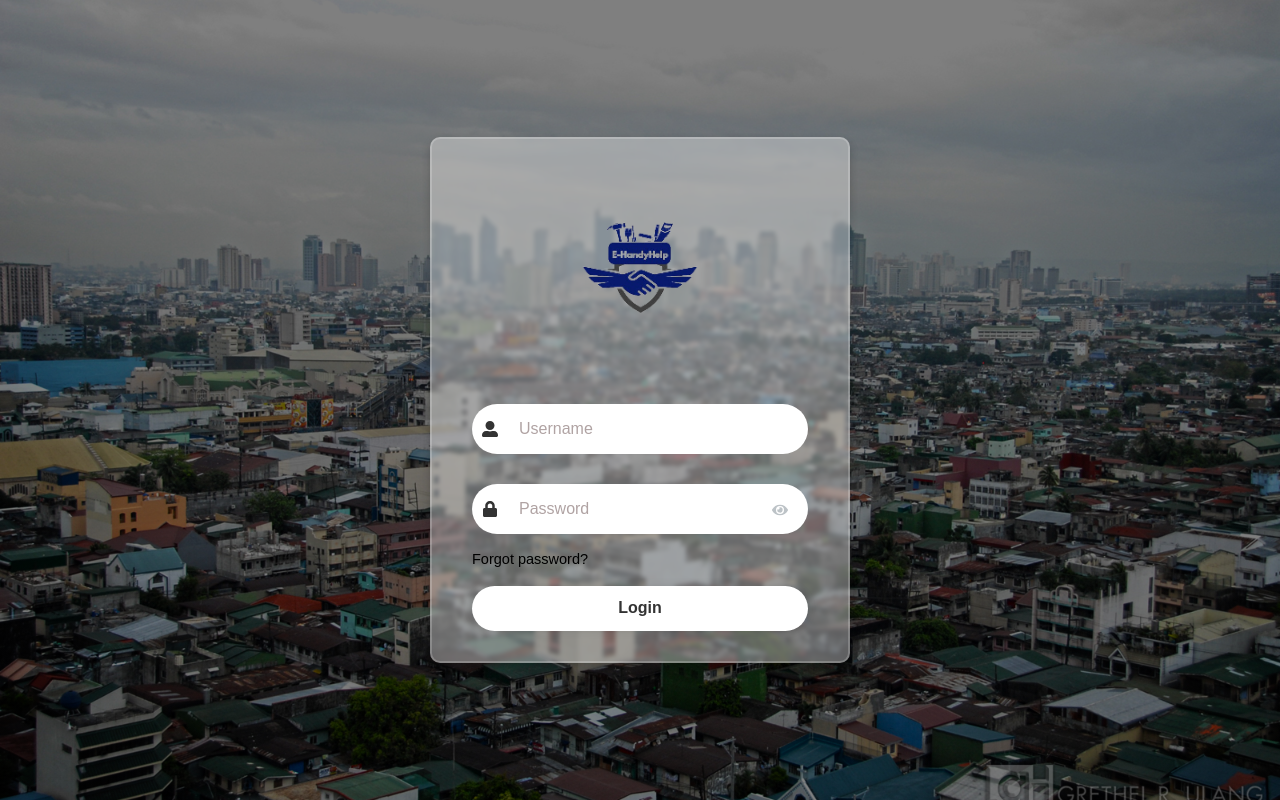
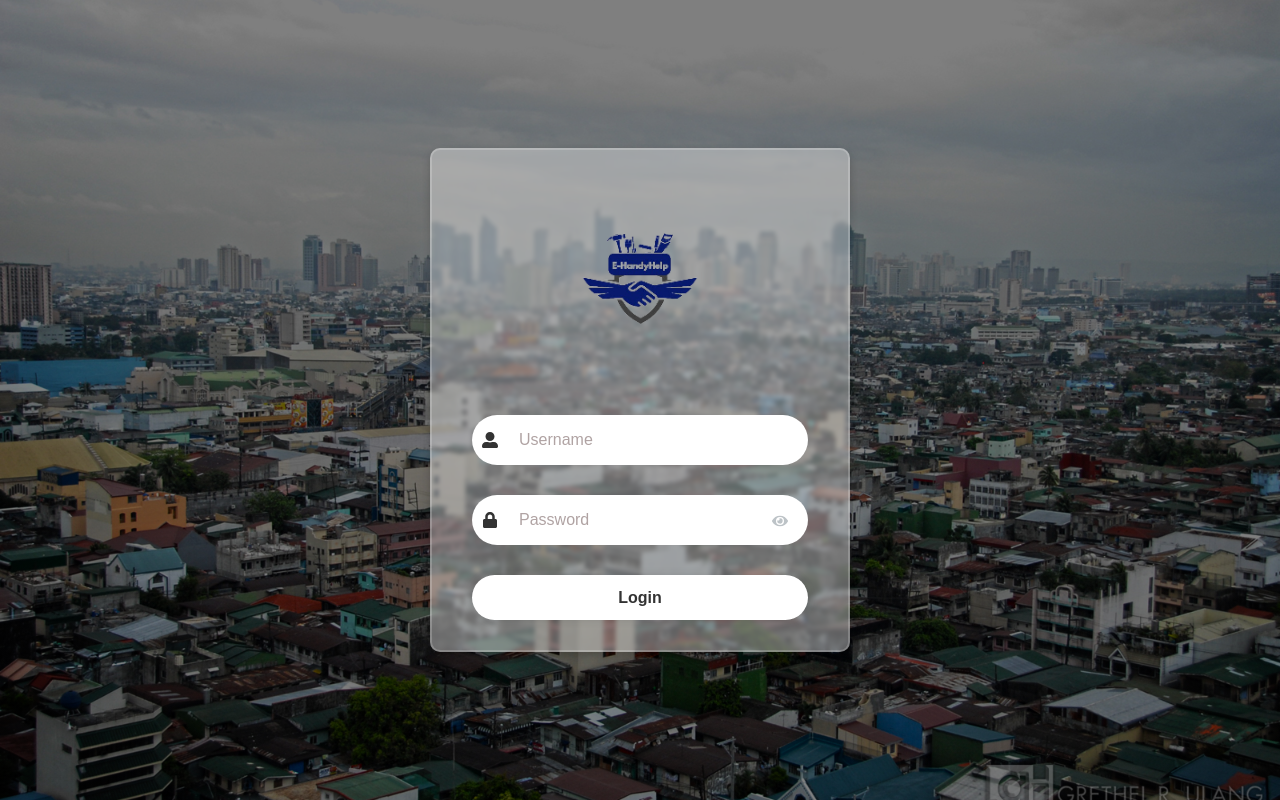
Before and after one commit to jhericktimban/E-HandyHelp-Web, a React (Create React App) app in the folder web-admin/: page /reports/users in a window 1280 px wide. Built offline with nearby package versions, Linux system fonts and the light colour scheme; what sentiment would draw is missing.

Commit message:
updated files

```diff
--- a/web-admin/src/components/AdminLogin.js
+++ b/web-admin/src/components/AdminLogin.js
@@ -107,9 +107,7 @@ const AdminLogin = ({ onLogin }) => {
               {showPassword ? <FaEyeSlash /> : <FaEye />}
             </span>
           </div>
-          <div className="remember-forgot">
-            <a href="#">Forgot password?</a>
-          </div>
+
           <button type="submit" disabled={loading}>
             {loading ? <FaSpinner className="spinner" /> : "Login"}
           </button>
```
